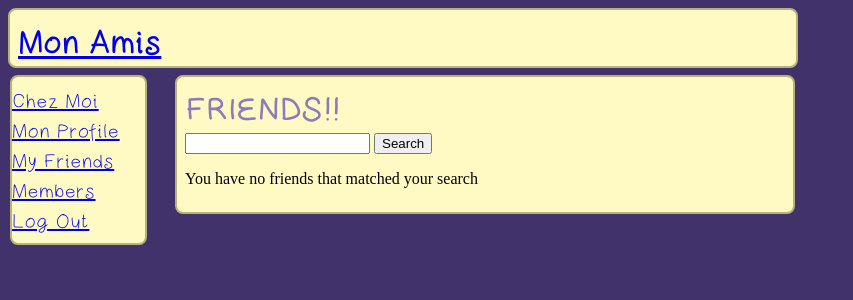
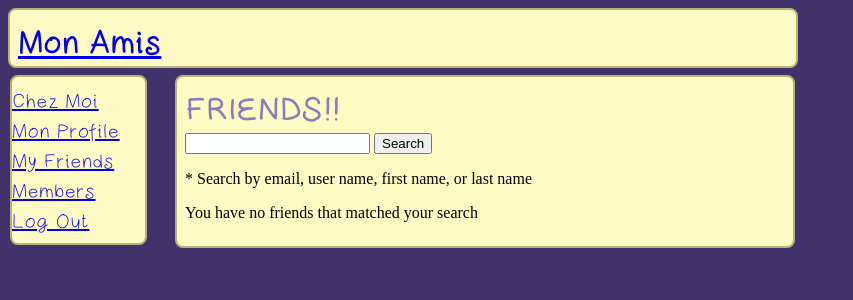
Before and after one commit to jlamson/MyGroupsSocialNetwork, a PHP site: page /friends.php in a window 1280 px wide. Shown: the top 300 px of the page, without its empty margins (0-853 px from the left). Run offline with PHP 8.4, Linux system fonts and the light colour scheme; the visitor is signed in with stand-in values (Sample User, id 1); data that the repository does not hold is empty.

Commit message:
added note about what to search by

```diff
--- a/friends.html.php
+++ b/friends.html.php
@@ -3,6 +3,7 @@
 <form action="" method="post" >
 	<input class="term" name="search_term" type="text" />
 	<input class="submit_term" name="search" type="submit" value="Search" />
+	<p>* Search by email, user name, first name, or last name</p>
 </form>
 <?php if ($all_info == array()) { ?>
 	<p>You have no friends that matched your search</p>
--- a/members.html.php
+++ b/members.html.php
@@ -4,6 +4,7 @@
 <form action="" method="post" >
 	<input class="term" name="search_term" type="text" />
 	<input class="submit_term" name="search" type="submit" value="Search" />
+	<p>* Search by email, user name, first name, or last name</p>
 </form>
 <?php if($all_info==array()) { ?>
 	<p>No profiles matched your search</p>
```
